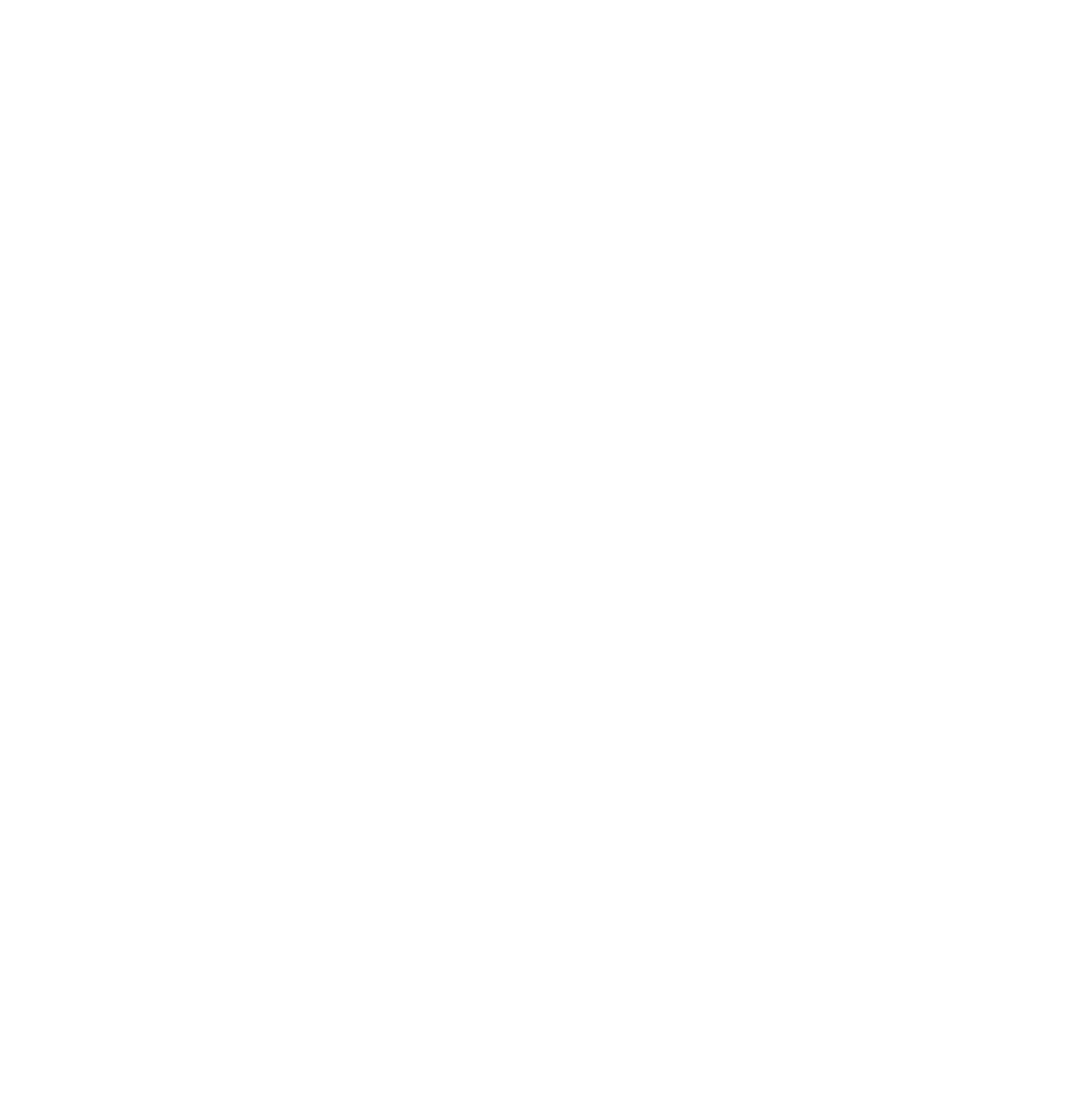
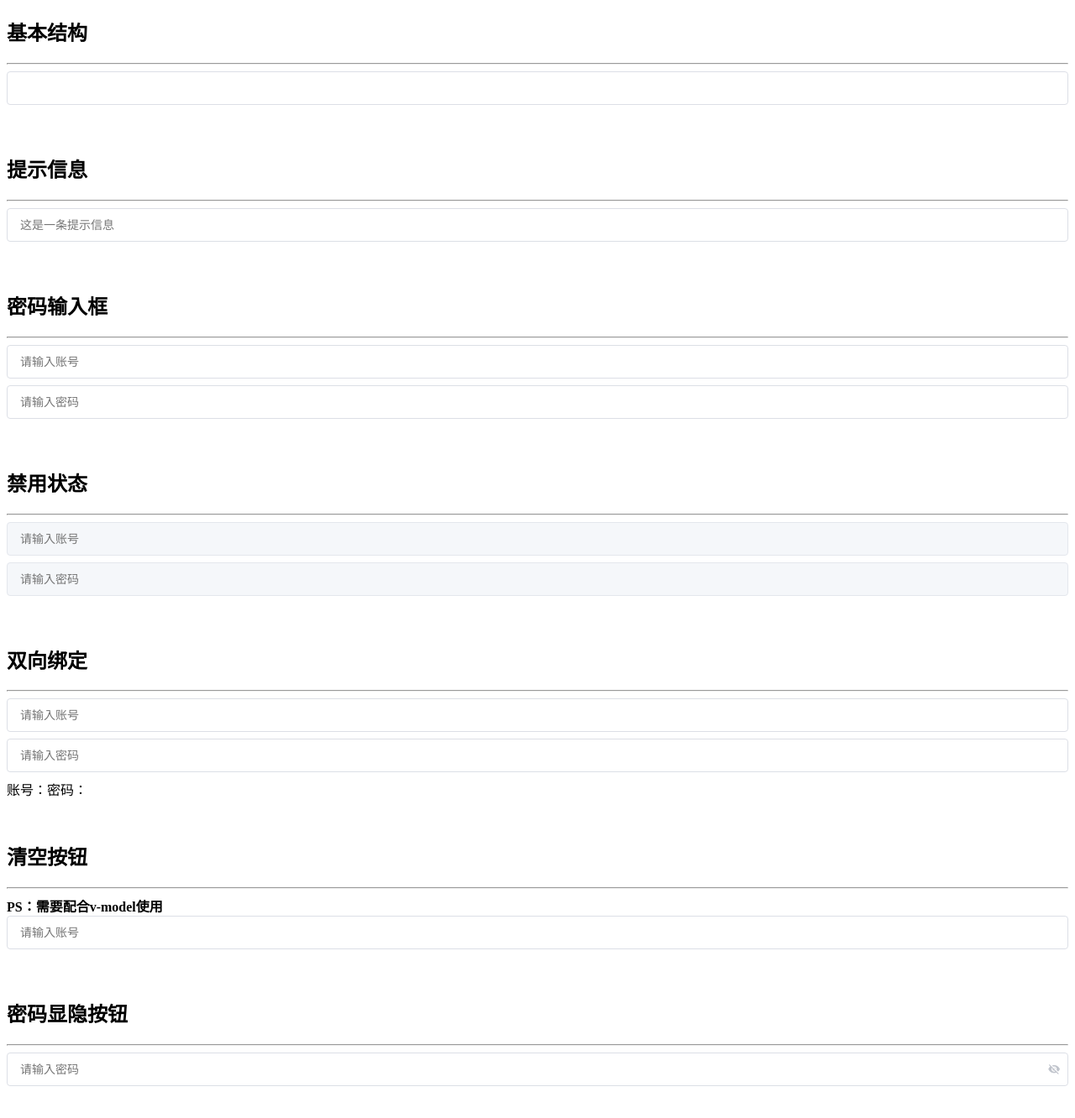
Before and after one commit to guapi233/antDesign-fake, a Vue app: page /input in a window 1280 px wide. Shown: the top 1332 px of the page at 84% size. Before the commit the page ends 800 px from the top, so only its background shows below. Built offline with nearby package versions, Linux system fonts and the light colour scheme.

Commit message:
updated:添加Input测试页面

```diff
--- a/examples/ComponentList.vue
+++ b/examples/ComponentList.vue
@@ -4,6 +4,7 @@
       v-for="component in componentList"
       :key="component"
       :to="{ name: component }"
+      class="component-link"
     >{{ component }}</router-link>
   </div>
 </template>
@@ -12,11 +13,15 @@
 export default {
   data() {
     return {
-      componentList: ["Button"],
+      componentList: ["Button", "Input"],
     };
   },
 };
 </script>
 
-<style>
+<style lang="scss">
+.component-link {
+  margin-right: 10px;
+}
+
 </style>
--- a/examples/router.js
+++ b/examples/router.js
@@ -2,6 +2,7 @@
 import Router from "vue-router";
 import ComponentList from "./ComponentList.vue";
 import Button from "./test/Button.vue";
+import Input from "./test/Input.vue"
 
 Vue.use(Router);
 
@@ -15,6 +16,11 @@
     component: Button,
     name: "Button",
   },
+  {
+    path: "/input",
+    component: Input,
+    name: "Input"
+  }
 ];
 
 const router = new Router({
--- /dev/null
+++ b/examples/test/Input.vue
@@ -0,0 +1,51 @@
+<template>
+  <div class="input-test">
+    <blockarea title="基本结构">
+      <c-input></c-input>
+    </blockarea>
+
+    <blockarea title="提示信息">
+      <c-input placeholder="这是一条提示信息"></c-input>
+    </blockarea>
+
+    <blockarea title="密码输入框">
+      <c-input placeholder="请输入账号"></c-input>
+      <c-input placeholder="请输入密码" type="password"></c-input>
+    </blockarea>
+
+    <blockarea title="禁用状态">
+      <c-input placeholder="请输入账号" disabled></c-input>
+      <c-input placeholder="请输入密码" type="password" disabled></c-input>
+    </blockarea>
+
+    <blockarea title="双向绑定">
+      <c-input placeholder="请输入账号" v-model="username"></c-input>
+      <c-input placeholder="请输入密码" type="password" v-model="password"></c-input>
+      <span>账号：{{ username }}</span>
+      <span>密码：{{ password }}</span>
+    </blockarea>
+
+    <blockarea title="清空按钮">
+      <b>PS：需要配合v-model使用</b>
+      <c-input placeholder="请输入账号" clearable v-model="username"></c-input>
+    </blockarea>
+
+    <blockarea title="密码显隐按钮">
+      <c-input placeholder="请输入密码" showPassword v-model="password"></c-input>
+    </blockarea>
+  </div>
+</template>
+
+<script>
+export default {
+  data() {
+    return {
+      username: "",
+      password: "",
+    };
+  },
+};
+</script>
+
+<style>
+</style>
```
Also changed, not shown: 1 other file (tests, documents, lock files or other folders).
